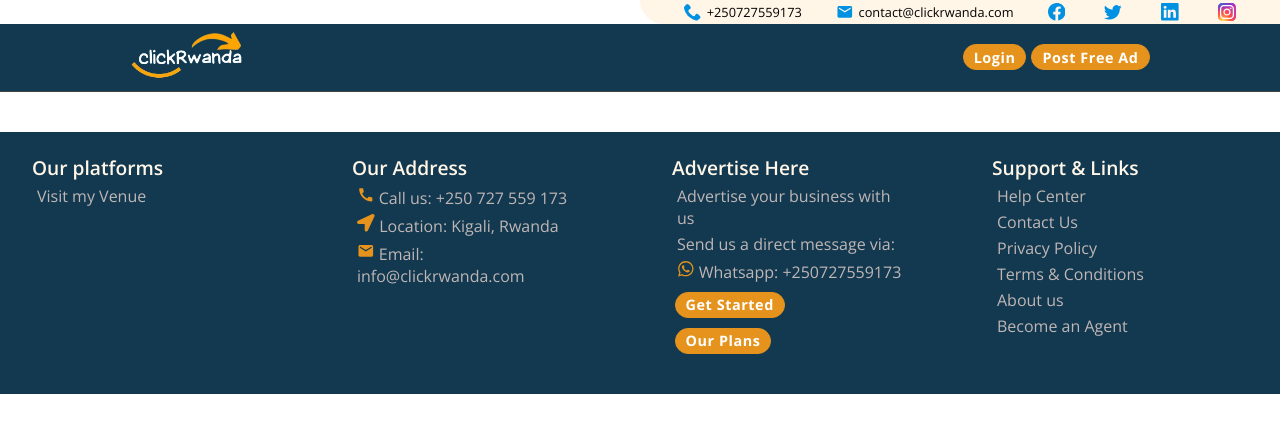
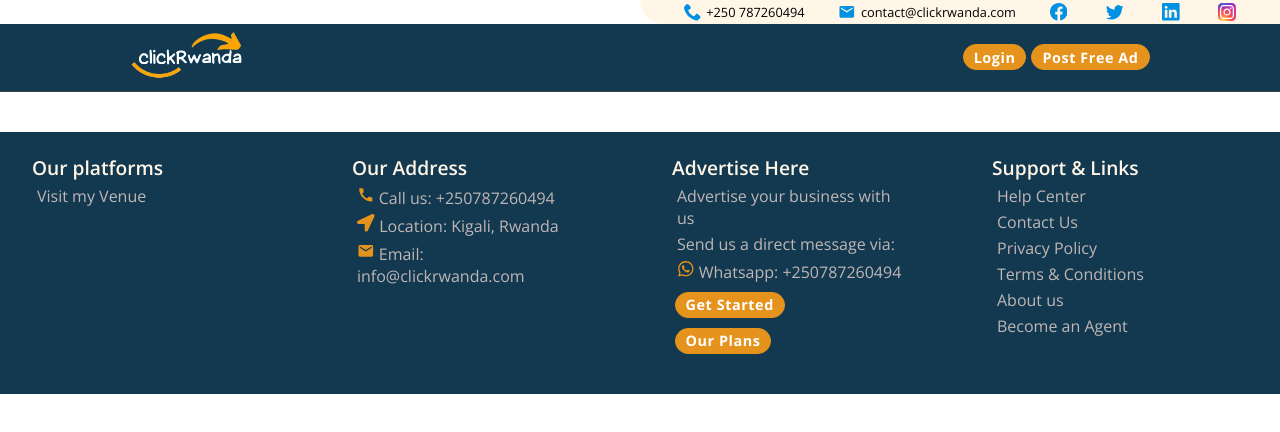
Before and after one commit to Diibro/clickrwanda-client, a React (Vite) app: page /categories in a window 1280 px wide. Shown: the top 432 px of the page. Built offline with nearby package versions, Linux system fonts and the light colour scheme.

Commit message:
updated the numbers

```diff
--- a/src/components/static/ContactBar.jsx
+++ b/src/components/static/ContactBar.jsx
@@ -9,8 +9,8 @@ const ContactBar = () => {
     <div className="contact-bar">
      <div className='contact-info'>
           <div>
-               <a href="tel:+250727559173"><i><ImPhone/></i></a>
-               <p>+250727559173</p>
+               <a href="tel:+250 787260494"><i><ImPhone/></i></a>
+               <p>+250 787260494</p>
           </div>
           <div>
                <a href="#"><i><MdEmail /></i></a>
--- a/src/components/static/Footer.jsx
+++ b/src/components/static/Footer.jsx
@@ -32,7 +32,7 @@ const Footer = () => {
           <div className="footer-col">
                <Title content={{color:textColors.white, size: titleSize.small, name: "Our Address"}} />
                <div className="footer-content">
-                    <a href="tel:+250727559173" rel="noreferrer" target="_blank"><i className="icon call-icon"><MdCall /></i> Call us: +250 727 559 173 </a>
+                    <a href="tel:+250 787260494" rel="noreferrer" target="_blank"><i className="icon call-icon"><MdCall /></i> Call us: +250787260494 </a>
                     <p><i className="icon"><FaLocationArrow /> </i> Location: Kigali, Rwanda </p>
                     <a href="mailto:info@clickrwanda.com" rel="noreferrer" target="_blank"><i className="icon"><MdEmail /></i> Email: info@clickrwanda.com</a>
                </div>
@@ -42,7 +42,7 @@ const Footer = () => {
                <div className="footer-content">
                     <p>Advertise your business with us</p>
                     <p>Send us a direct message via:</p>
-                    <a href="https://wa.me/+250727559173" rel="noreferrer" target="_blank"><i className="icon whatsapp-icon"><FaWhatsapp /></i> Whatsapp: +250727559173 </a>
+                    <a href="https://wa.me/+250 787260494" rel="noreferrer" target="_blank"><i className="icon whatsapp-icon"><FaWhatsapp /></i> Whatsapp: +250787260494 </a>
                </div>
                {!loggedIn ? <ActionBtn title="Get Started" action={getStarted} /> : null }
                <ActionBtn title="Our Plans"  action={viewPlans}/>
```
